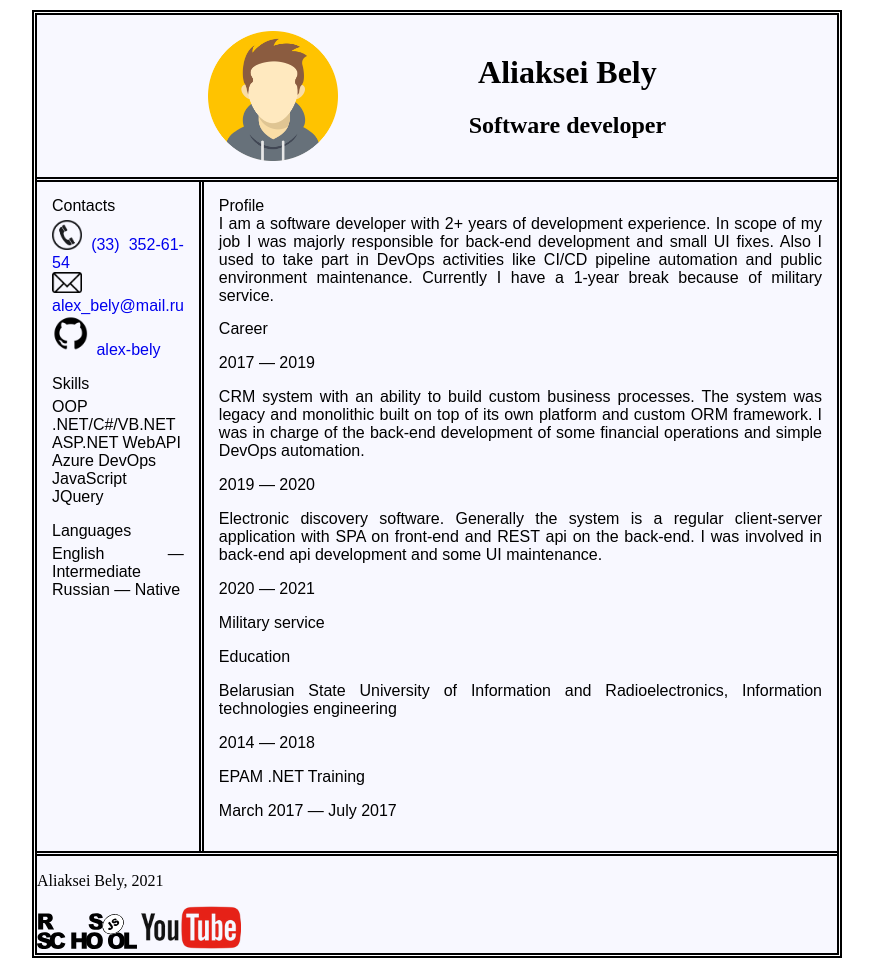
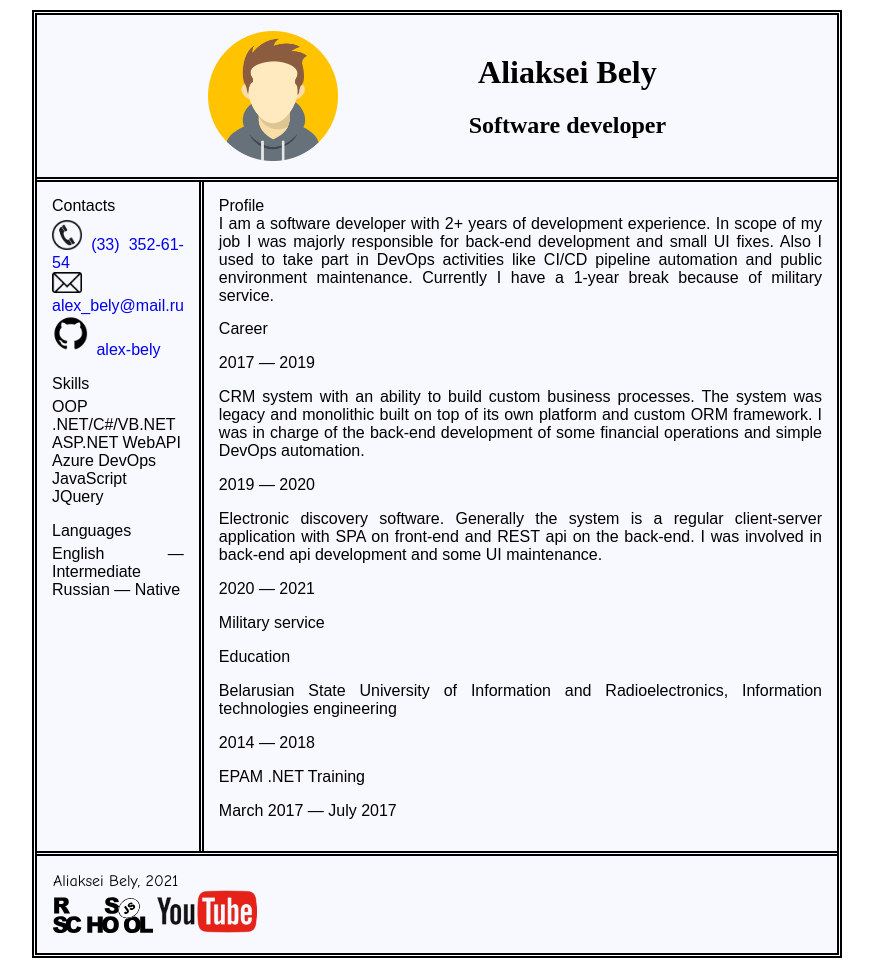
Before and after one commit to alex-bely/rsschool-cv, a plain HTML site: page index.html in a window 1280 px wide. Shown: the whole page, without its empty margins (203-1076 px from the left). Drawn offline with Linux system fonts and the light colour scheme.

Commit message:
feat: add css to page footer

```diff
--- a/index.html
+++ b/index.html
@@ -109,8 +109,8 @@
         </section>
       </article>
     </main>
-    <footer>
-      <p>Aliaksei Bely, 2021</p>
+    <footer class="page-footer">
+      <p class="copyright">Aliaksei Bely, 2021</p>
       <a href="https://rs.school/js" target="_blank">
         <img src="rs_school_js.logo.svg" alt="rs-school-js" width="100px" />
       </a>
--- a/styles.css
+++ b/styles.css
@@ -61,3 +61,13 @@ section {
   justify-content: space-evenly;
   align-items: center;
 }
+
+/* Page footer */
+.page-footer {
+  padding: 1rem;
+}
+
+.copyright {
+  margin: 0;
+  font-family: 'Comic Sans MS', 'Comic Sans', cursive;
+}
```
